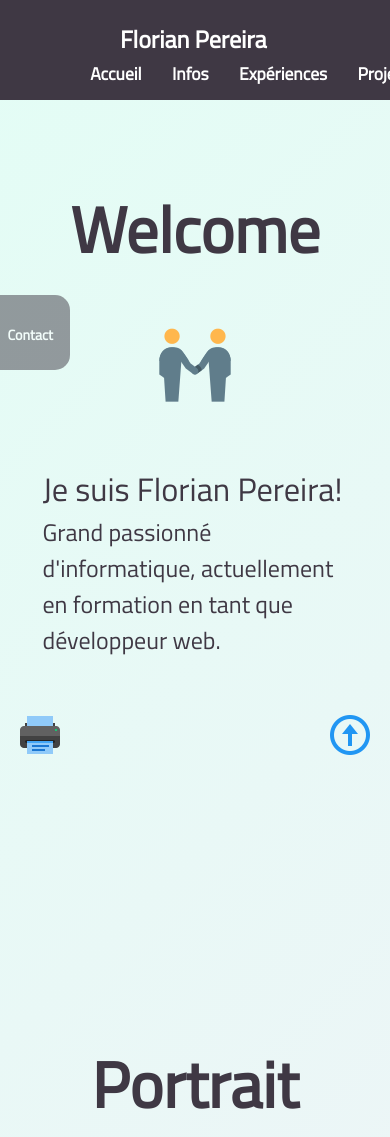
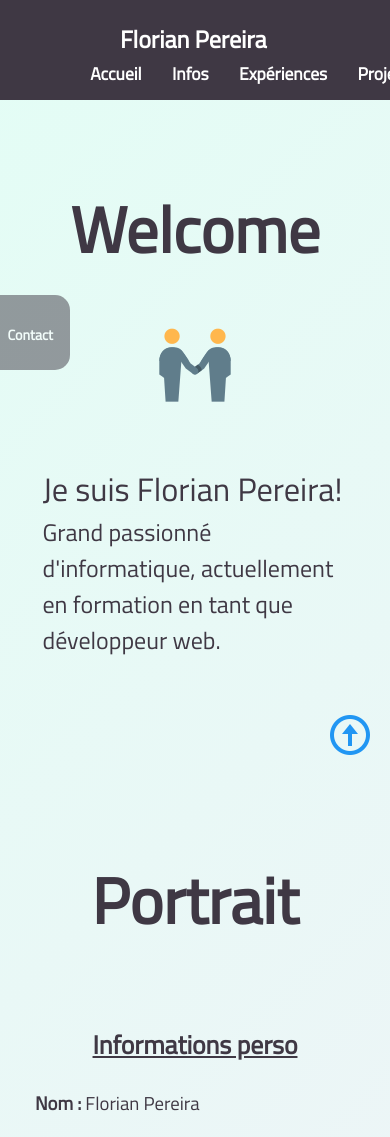
Before and after one commit to FloPereira75/flopereira75.github.io, a PHP site: page / in a window 390 px wide. Shown: the top 1137 px of the page. Run offline with PHP 8.4, Linux system fonts and the light colour scheme.

Commit message:
suppression print cv sur mobile

```diff
--- a/Style-css/mobildesign.css
+++ b/Style-css/mobildesign.css
@@ -21,6 +21,7 @@
         position: fixed;
         left: 1em;
         bottom: 85px;
+        display: none;
     }
 
 
@@ -53,6 +54,9 @@
 
     /* WELCOME */
 
+    #wlcome {
+        height: auto;
+    }
     #wlcome h2 {
         font-size: 4em;
         padding-bottom: 25px;
```
